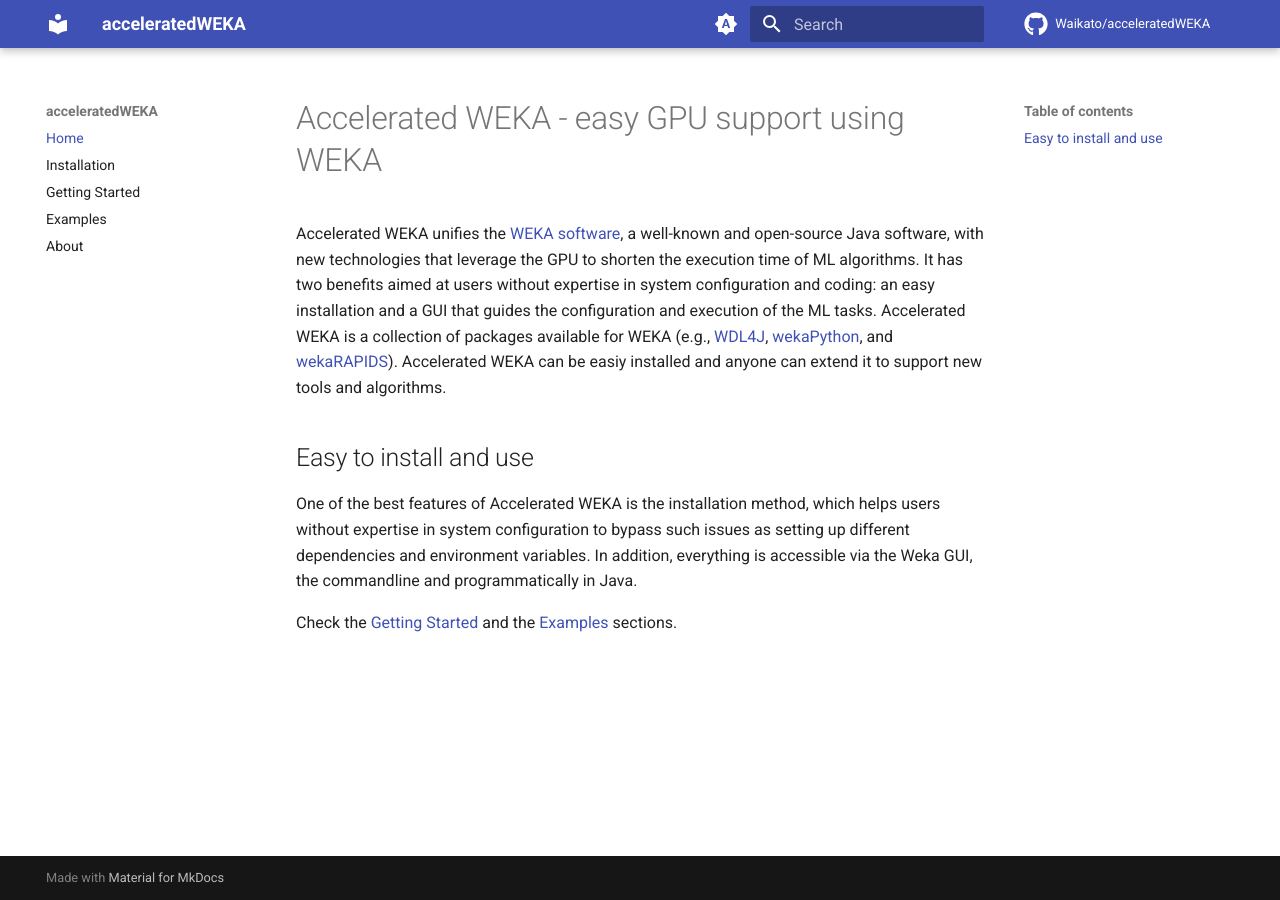
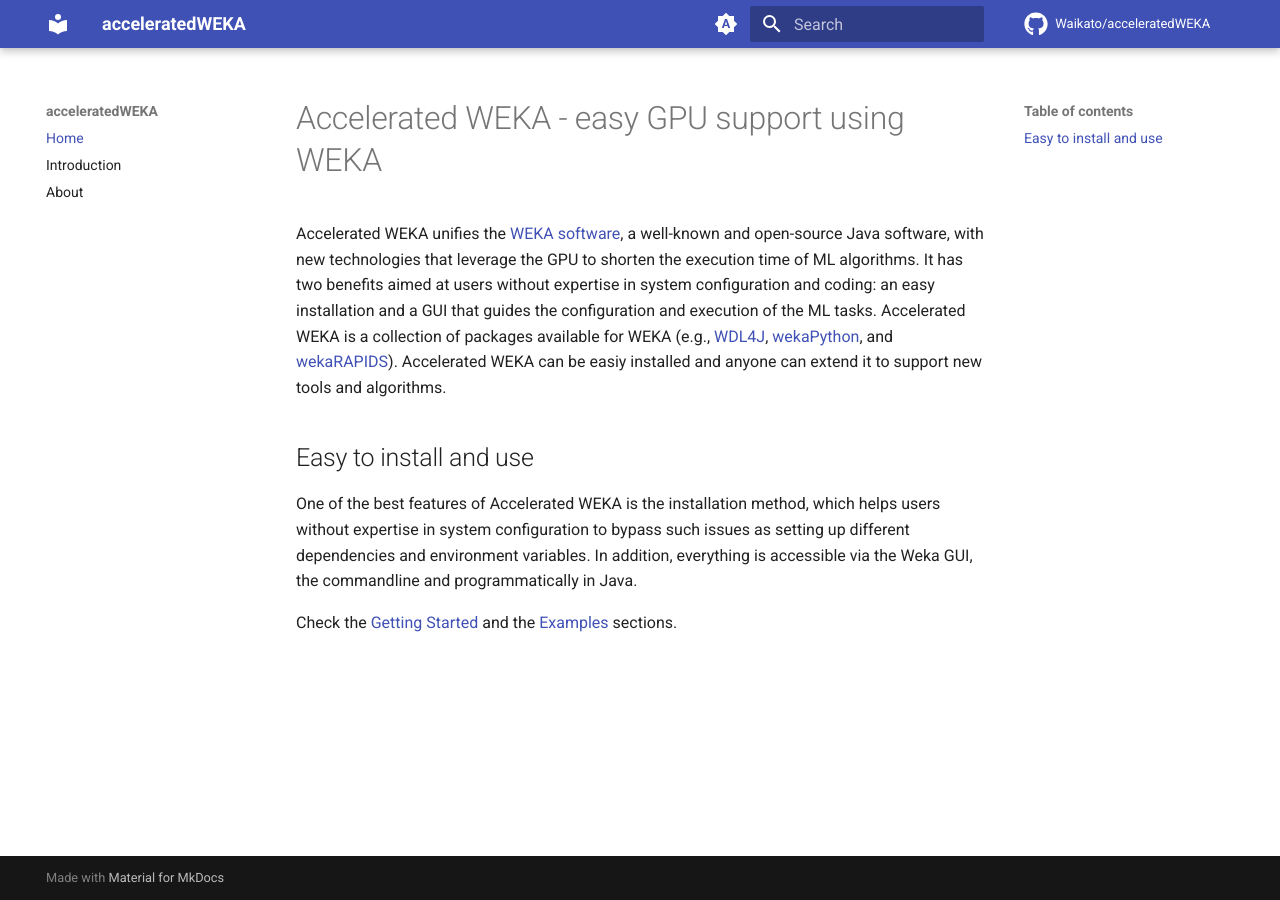
Before and after one commit to Waikato/acceleratedWEKA, an MkDocs documentation site: the page built from docs/index.md, in a window 1280 px wide. Built offline with MkDocs 1.6.1 and Material for MkDocs 9.7.7, drawn with Linux system fonts in a browser that asks for light colours; comment, search, counter and statistics services are not loaded.

Commit message:
Prettify docs

```diff
--- a/mkdocs.yml
+++ b/mkdocs.yml
@@ -4,9 +4,9 @@
 repo_url: https://github.com/Waikato/acceleratedWEKA
 nav:
   - Home: index.md
-  - Installation: Introdution/installation.md
-  - Getting Started: Introduction/getting_started.md
-  - Examples: Introduction/examples.md
+  - Introduction: Introdution
+  # - Getting Started: Introduction/getting_started.md
+  # - Examples: Introduction/examples.md
   - About: about.md
 theme:
   name: material
```
Also changed, not shown: docs/Introduction/.pages.
